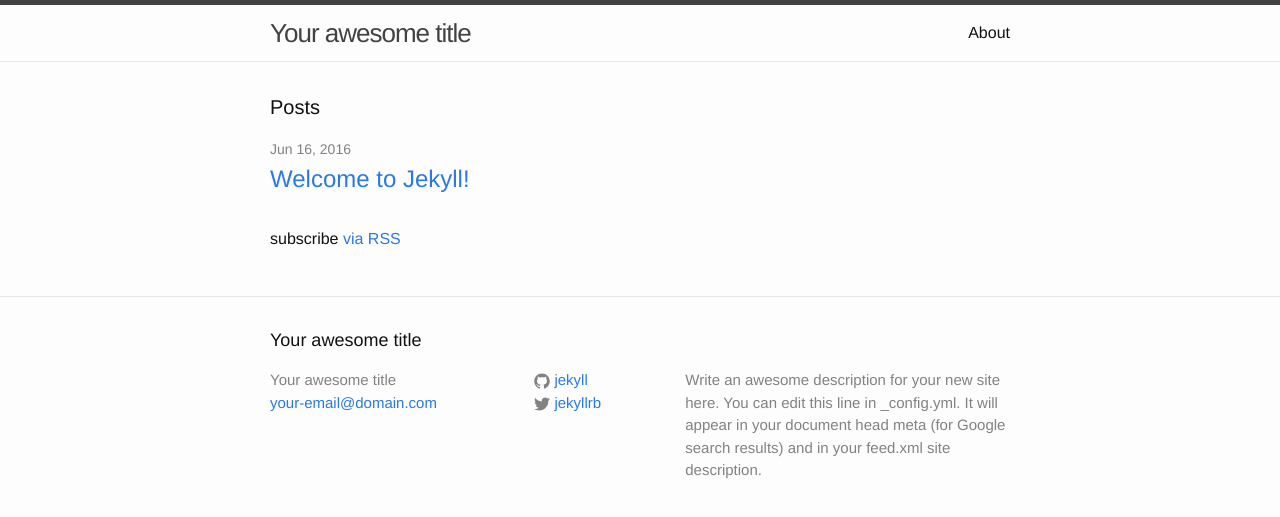
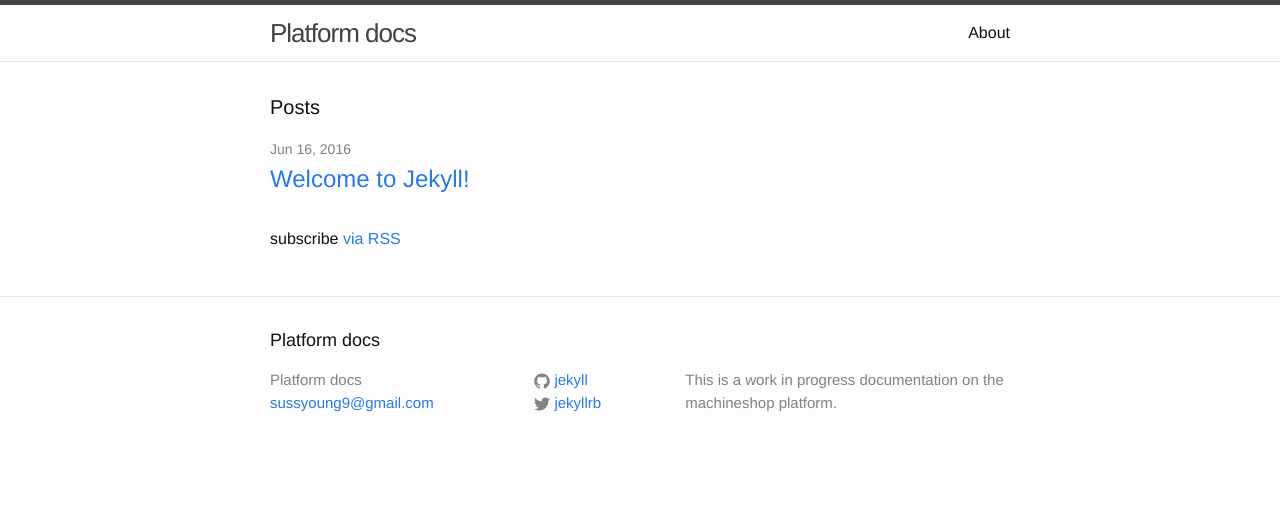
Before and after one commit to sajanrai/platform_docs, a Jekyll site: the page built from index.html, in a window 1280 px wide. Shown: the top 517 px of the page. Built offline with Jekyll 4.4.1, drawn with Linux system fonts in a browser that asks for light colours.

Commit message:
updated title and description

```diff
--- a/_config.yml
+++ b/_config.yml
@@ -6,12 +6,10 @@
 # 'jekyll serve'. If you change this file, please restart the server process.
 
 # Site settings
-title: Your awesome title
-email: your-email@domain.com
+title: Platform docs
+email: sussyoung9@gmail.com
 description: > # this means to ignore newlines until "baseurl:"
-  Write an awesome description for your new site here. You can edit this
-  line in _config.yml. It will appear in your document head meta (for
-  Google search results) and in your feed.xml site description.
+  This is a work in progress documentation on the machineshop platform.
 baseurl: "" # the subpath of your site, e.g. /blog
 url: "http://yourdomain.com" # the base hostname & protocol for your site
 twitter_username: jekyllrb
```
Also changed, not shown: 5 other files.
